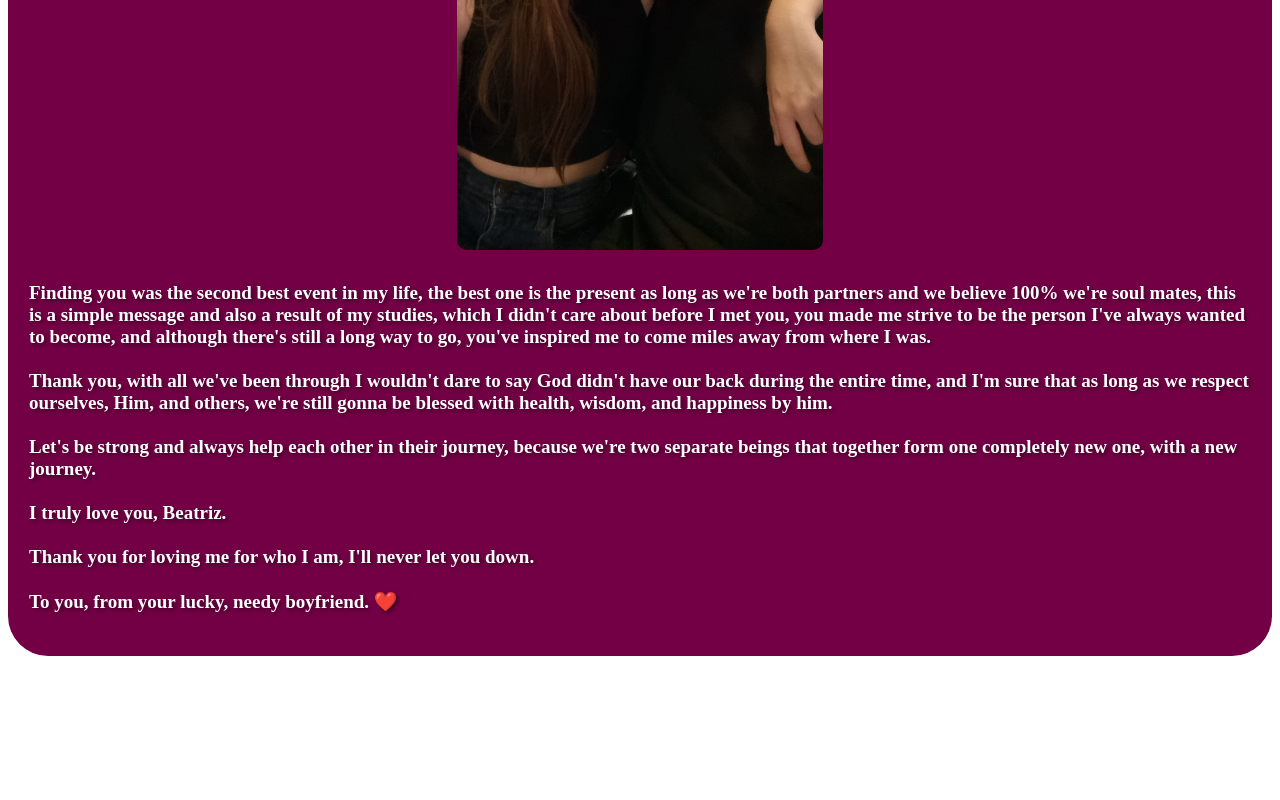
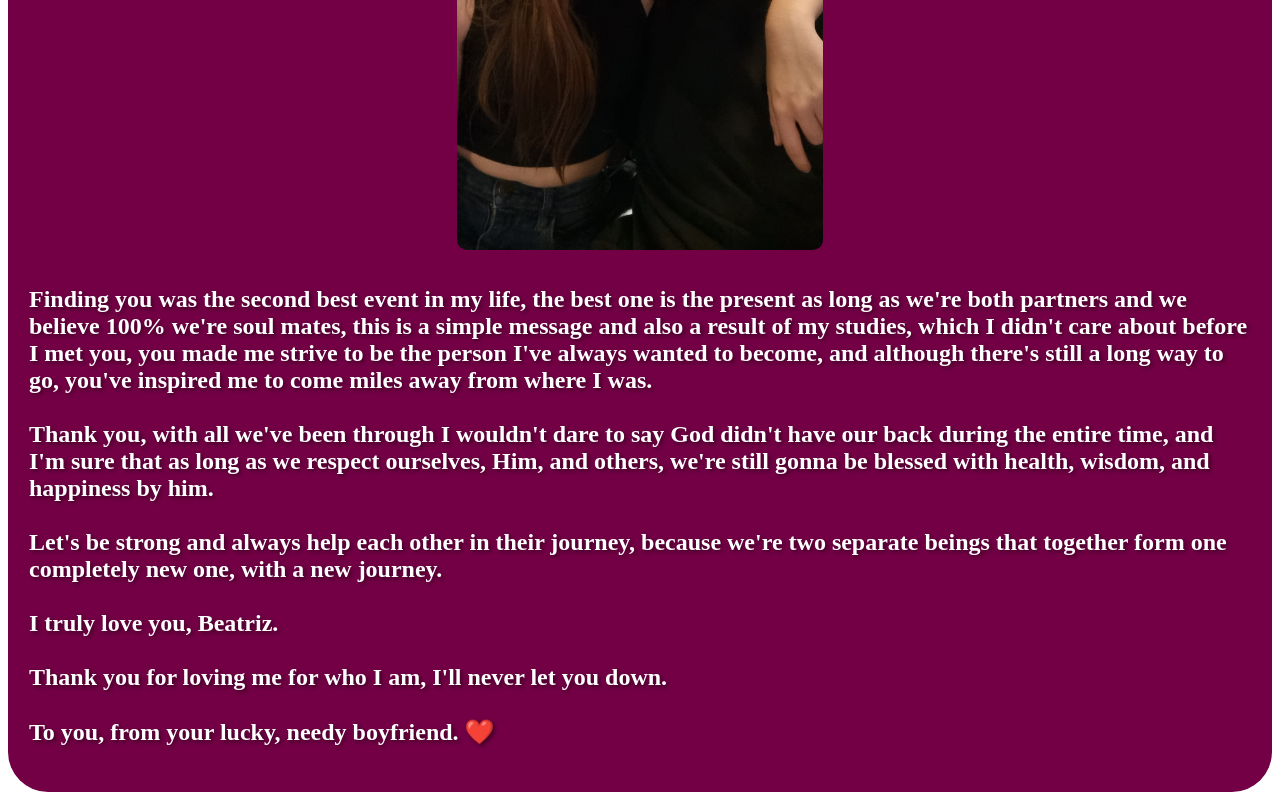
Before and after one commit to miguelmsdev/clone-tabnews, a Next.js app: page / in a window 1280 px wide. Shown: the part 440-1240 px from the top of the page. Before the commit the page ends 1104 px from the top, so only its background shows below. Built offline with nearby package versions, Linux system fonts and the light colour scheme.

Commit message:
Add responsive font size where pc font is bigger

```diff
--- a/pages/index.js
+++ b/pages/index.js
@@ -7,9 +7,17 @@ function Home() {
             width: 50%; /* Default width for mobile devices */
           }
 
+          .message {
+            font-size: 19px; /* Default font size for mobile devices */
+            font-family: 'Pacifico';
+          }
+
           @media screen and (min-width: 768px) { /* Adjust the breakpoint as needed */
             .responsive-image {
               width: 30%; /* Width for larger screens like computers */
+            }
+            .message { /* Targeting the .message class */
+              font-size: 24px; /* Increase the font size on larger screens */
             }
           }
         `}
@@ -23,7 +31,7 @@ function Home() {
         />
       </div>
       <div style={{ padding: '10px 1px' }}> {/* Padding around the text */}
-        <h1 style={{ color: "#ffffff", fontSize: '19px', fontFamily: 'Pacifico', textShadow: '2px 2px 4px rgba(0, 0, 0, 0.5)' }}> {/* Font size set here */}
+        <h1 className="message" style={{ color: "#ffffff", textShadow: '2px 2px 4px rgba(0, 0, 0, 0.5)' }}> {/* Font size set here */}
           Finding you was the second best event in my life, the best one is the present as long as we're both partners and we believe 100% we're soul mates, this is a simple message and also a result of my studies, which I didn't care about before I met you, you made me strive to be the person I've always wanted to become, and although there's still a long way to go, you've inspired me to come miles away from where I was.
           <br /> {/* Line break here */}
           <br /> {/* Line break here */}
```
